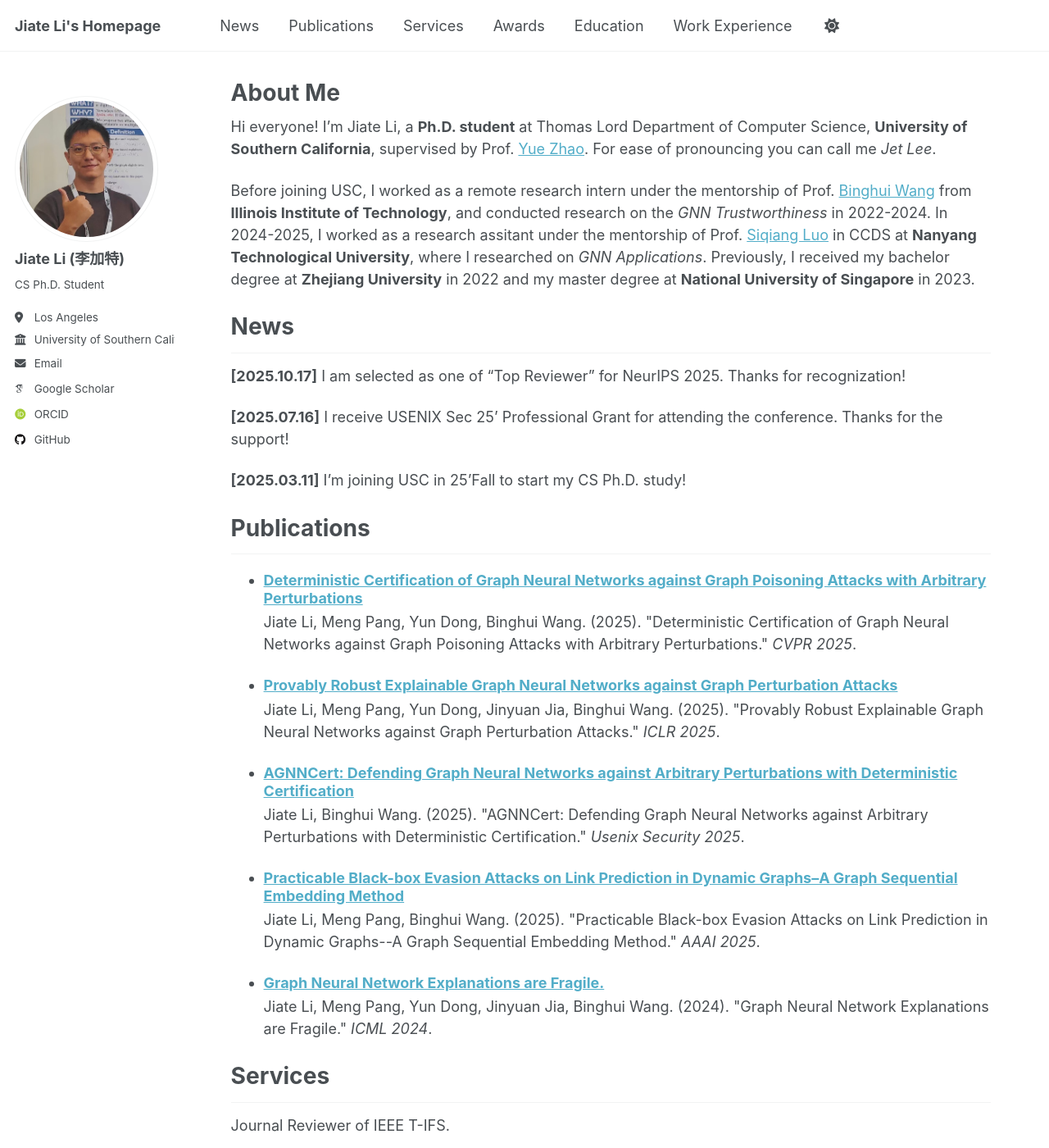
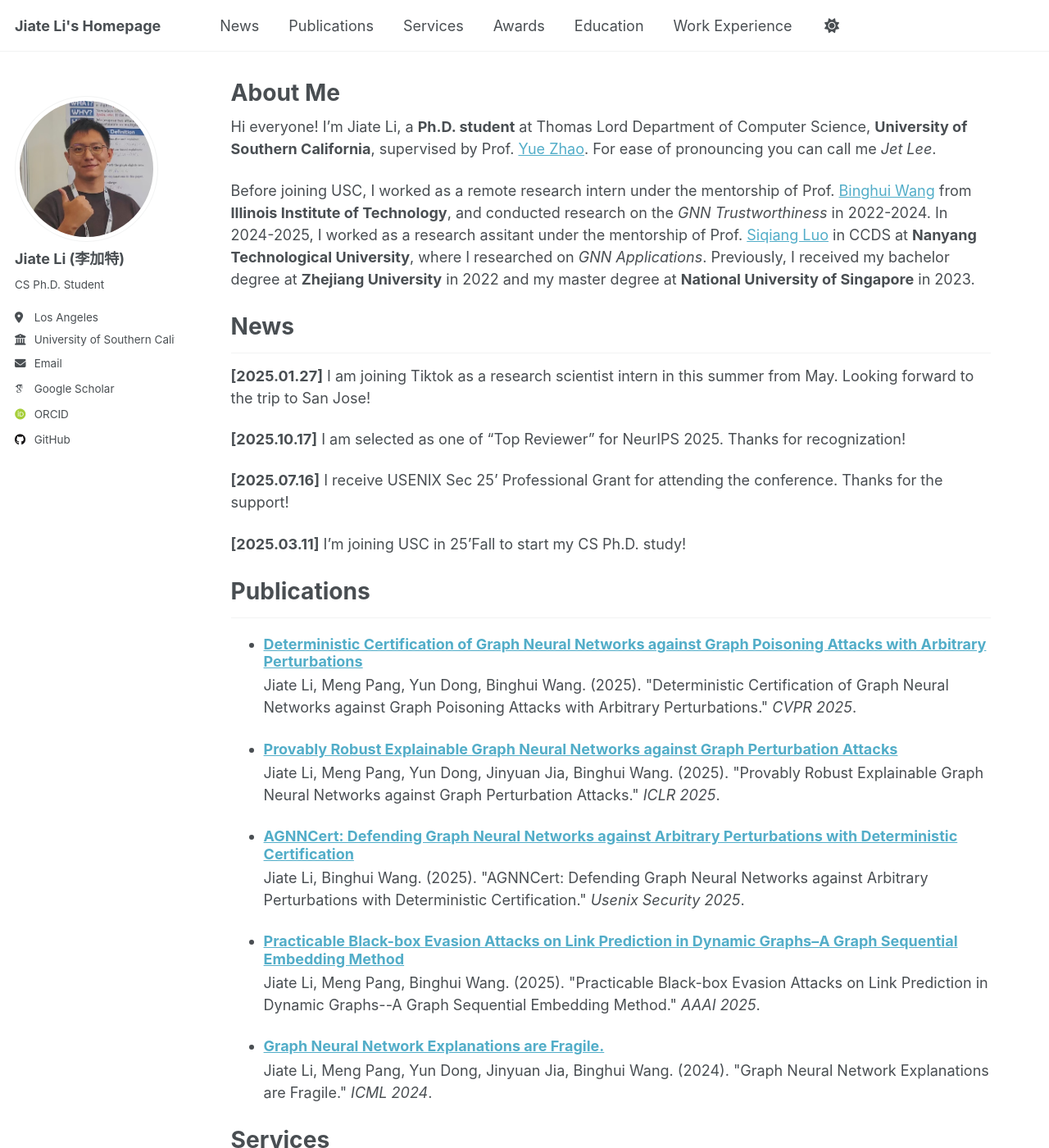
Before and after one commit to JetRichardLee/JetRichardLee.github.io, a Jekyll site: the page built from _pages/about.md, in a window 1280 px wide and 1400 px high. Shown: the whole window at 82% size. Built offline with Jekyll 4.4.1, drawn with Linux system fonts in a browser that asks for light colours; some web fonts are replaced; a script that is not in the unit is left out; some of the changed text lies outside the part shown.

Commit message:
Update about.md

```diff
--- a/_pages/about.md
+++ b/_pages/about.md
@@ -13,6 +13,8 @@ Before joining USC, I worked as a remote research intern under the mentorship of
 
 News
 ====
+**[2025.01.27]** I am joining Tiktok as a research scientist intern in this summer from May. Looking forward to the trip to San Jose!
+
 **[2025.10.17]** I am selected as one of "Top Reviewer" for NeurIPS 2025. Thanks for recognization!
 
 **[2025.07.16]** I receive USENIX Sec 25' Professional Grant for attending the conference. Thanks for the support!
```
Also changed, not shown: other parts of _pages/about.md (+1 -1 lines).
